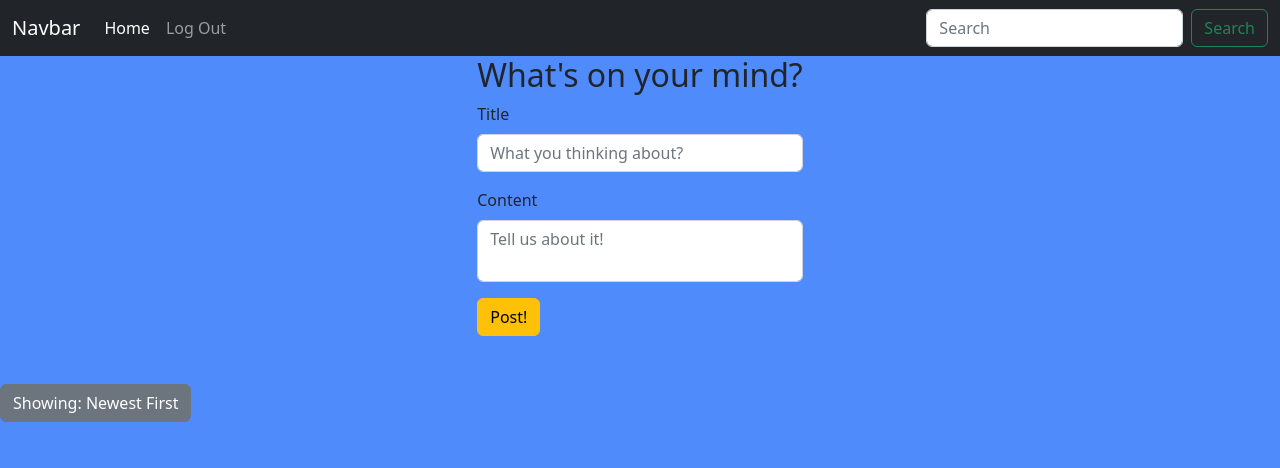
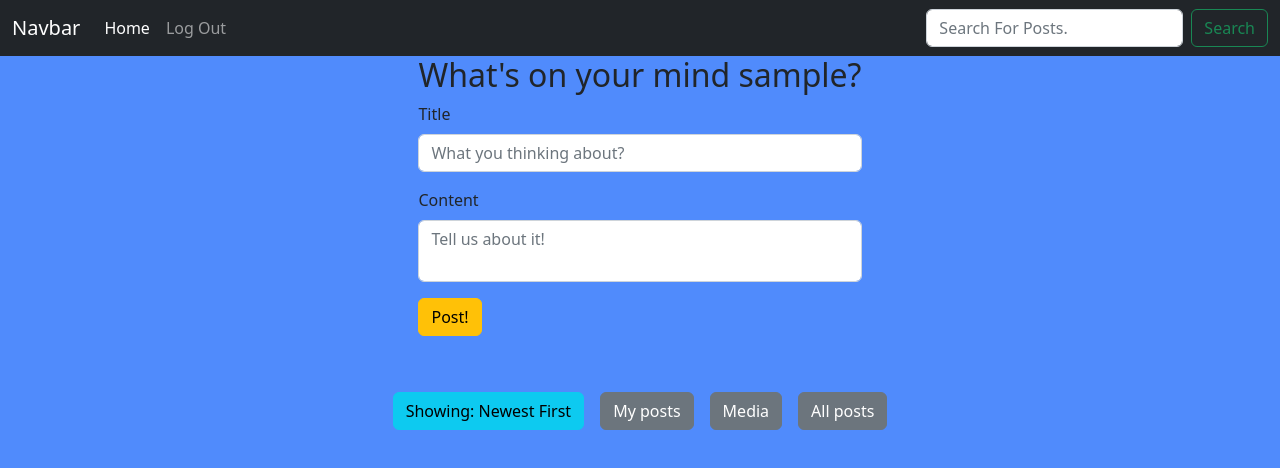
Before and after one commit to Thundeee/api-ca, a website: page home.html in a window 1280 px wide. Drawn offline with Linux system fonts and the light colour scheme; no server answers; sample sign-in values are in the browser's storage.

Commit message:
added buttons for functions oops

```diff
--- a/home.html
+++ b/home.html
@@ -28,7 +28,7 @@
                   </li>
                 </ul>
                 <form class="d-flex" id="searchBar">
-                  <input class="form-control me-2" type="search" placeholder="Search" aria-label="Search">
+                  <input class="form-control me-2" type="search" placeholder="Search For Posts." aria-label="Search">
                   <button class="btn btn-outline-success" type="submit">Search</button>
                 </form>
               </div>
@@ -55,10 +55,13 @@
 
 
 </div>
+<div class="d-flex justify-content-center">
+<button type="button" class="btn btn-info m-2" id="switch">Showing: Newest First</button>
 
-<button type="button" class="btn btn-secondary bg-color-secondary" id="switch">Showing: Newest First</button>
-
-
+<button type="button" class="btn btn-secondary m-2" onclick="sortMe()">My posts</button>
+<button type="button" class="btn btn-secondary m-2" onclick="sortMedia()">Media</button>
+<button type="button" class="btn btn-secondary m-2" onclick="postMaker(json)">All posts</button>
+</div>
 <div class="d-flex justify-content-center" id="cardContainer">
   <div class="card" style="width: 30rem; background-color: rgb(80, 139, 252); border: none;">
 
--- a/js/apiCalls.js
+++ b/js/apiCalls.js
@@ -43,6 +43,8 @@ async function logRegister(url, userData, newUrl) {
 
 export {logRegister};
 
+
+
 /* Test bruker
     name: "asbjorn_testing",
     email: "asbjorn_testing_mail@noroff.no",
--- a/js/posts.js
+++ b/js/posts.js
@@ -2,6 +2,9 @@
 const base_Url = "https://nf-api.onrender.com/api/v1";
 
 const postUrl = `${base_Url}/social/posts?_author=true`;
+
+    const search = document.querySelector("form#searchBar");
+    search.addEventListener("submit", sortSearch);
 
 let json;
 
@@ -162,14 +165,6 @@ for (let i = 0; i < json.length; i++) {
 
 
 
-
-
-
-
-
-    const search = document.querySelector("form#searchBar");
-    search.addEventListener("submit", sortSearch);
-
 function sortSearch() {
     event.preventDefault();
 
@@ -201,6 +196,8 @@ if (json[i].body.includes(keyword) || json[i].title.includes(keyword) || json[i]
 
 async function initial() {
     await getWithToken(postUrl);
+    let title = document.querySelector("h2")
+    title.innerHTML = `What's on your mind ${localStorage.getItem("username")}?`
 postMaker(json);
 }
 
```
